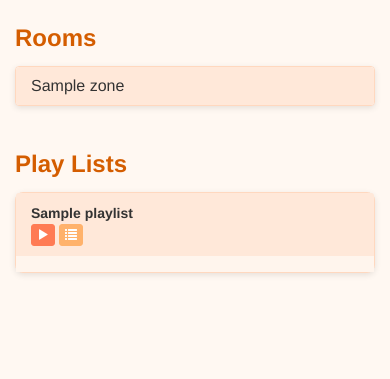
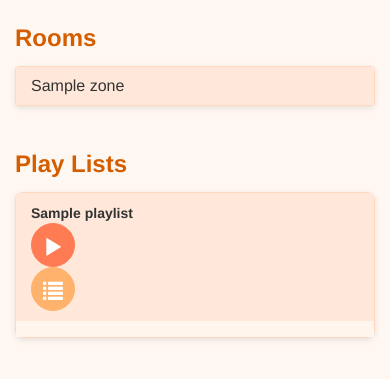
Before and after one commit to wjduenow/sonos-sleep, a Flask app: template templates/list_play_lists.html in a window 390 px wide. Shown: the top 379 px of the page. Run offline with Flask 2, Linux system fonts and the light colour scheme; the template is opened without the code that fills it: most values are stand-ins (such as "Sample title", 1, 10 or a date in 2020); some libraries are stand-ins or nearby versions.

Commit message:
UX Updates play playlist III

```diff
--- a/templates/list_play_lists.html
+++ b/templates/list_play_lists.html
@@ -68,6 +68,31 @@ body{background:#fff8f2;}
 .section-title{color:#d45d00;}
 
 #statusOverlay{background:rgba(255,135,90,.95);}
+</style>
+
+<!-- Mobile button sizing -->
+<style>
+@media (max-width: 768px){
+    .btn-xs{
+        padding: 10px 16px;
+        font-size: 16px;
+        line-height: 1.4;
+        border-radius: 6px;
+    }
+
+    /* circular icon buttons */
+    .playlist-play-btn.btn-xs,
+    .playlist-toggle.btn-xs{
+        width:44px;
+        height:44px;
+        display:flex;
+        align-items:center;
+        justify-content:center;
+        font-size:20px;
+        padding:0;
+        border-radius:50%;
+    }
+}
 </style>
 
 {% with messages = get_flashed_messages(with_categories=true) %}
```
